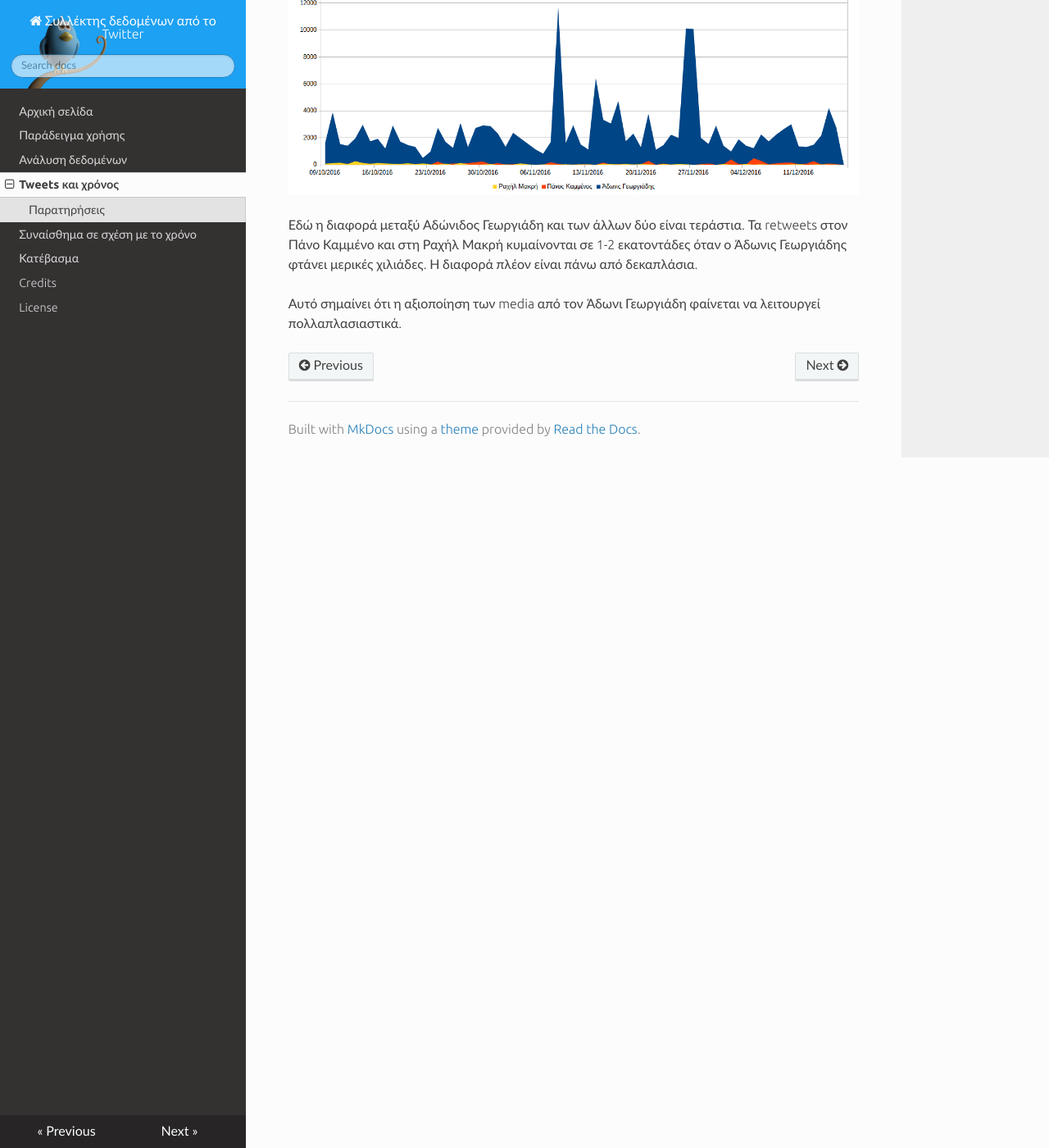
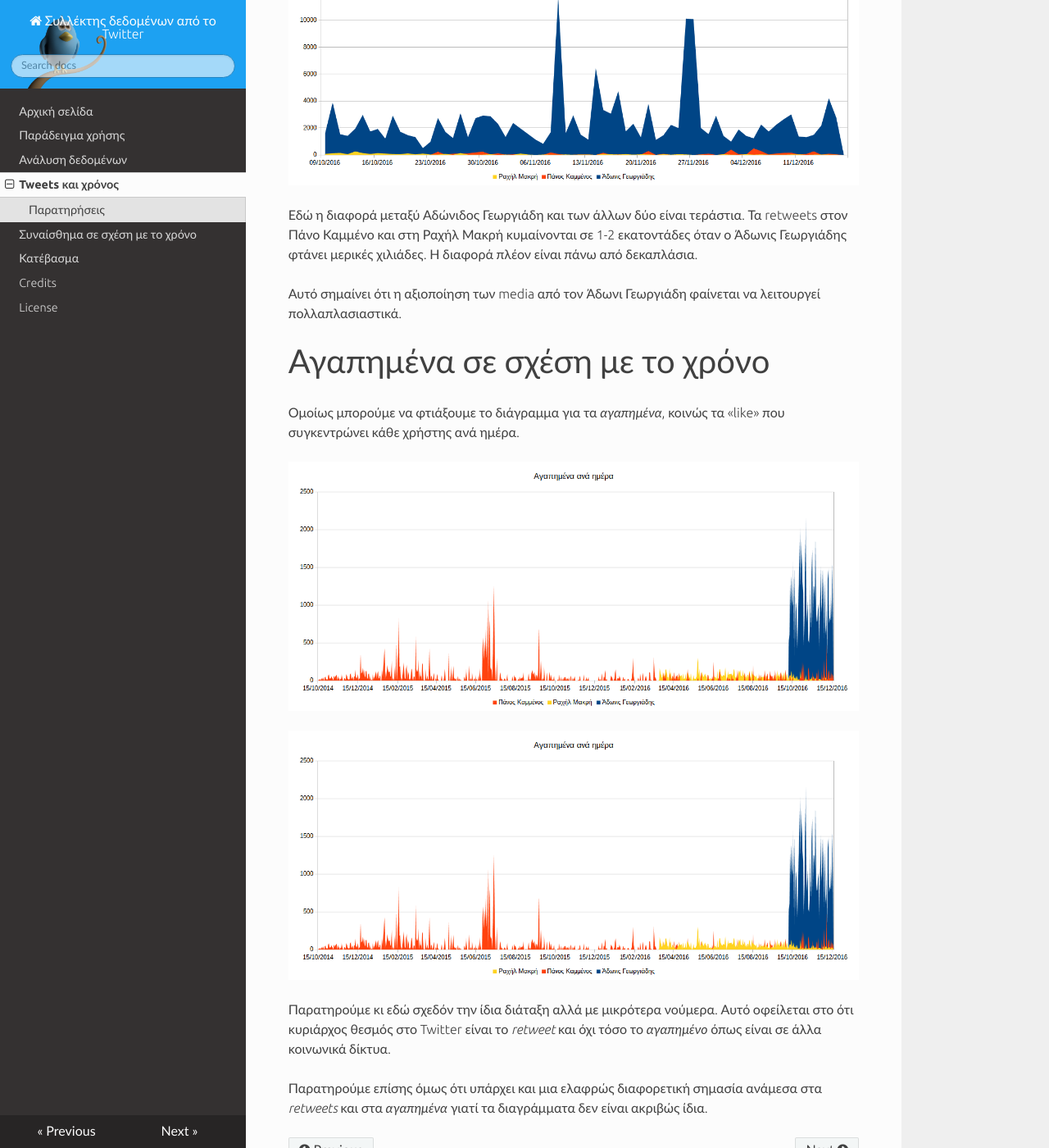
Before and after one commit to Protonotarios/get-tweets, an MkDocs documentation site: the page built from docs/Παράδειγμα/Tweets-και-χρόνος.md, in a window 1280 px wide and 1400 px high, scrolled down 2556 px. Shown: the whole window at 82% size. Built offline with MkDocs 1.6.1, drawn with Linux system fonts in a browser that asks for light colours; nearby versions of some CDN libraries; old or Windows-style settings are respelled for this version of MkDocs.

Commit message:
Προσθήκες

```diff
--- a/docs/Παράδειγμα/Tweets-και-χρόνος.md
+++ b/docs/Παράδειγμα/Tweets-και-χρόνος.md
@@ -35,7 +35,7 @@
 > Τα διαγράμματα μπορούν να βρεθούν στο αρχείο
 [final_tweets.ods](https://github.com/Protonotarios/get-tweets/blob/version02/docs/%CE%A0%CE%B1%CF%81%CE%AC%CE%B4%CE%B5%CE%B9%CE%B3%CE%BC%CE%B1/final_tweets.ods).
 
-## Παρατηρήσεις
+### Παρατηρήσεις
 
 Το πρώτο πράγμα που παρατηρούμε, που το γνωρίζαμε άλλωστε, είναι τεράστια διαφορά
 του Αδώνιδος Γεωργιάδη με τους άλλους δύο, οι οποίοι είναι λίγο πολύ στο ίδιο
@@ -73,3 +73,20 @@
 
 Αυτό σημαίνει ότι η αξιοποίηση των media από τον Άδωνι Γεωργιάδη φαίνεται να
 λειτουργεί πολλαπλασιαστικά.
+
+# Αγαπημένα σε σχέση με το χρόνο
+
+Ομοίως μπορούμε να φτιάξουμε το διάγραμμα για τα *αγαπημένα*, κοινώς τα «like»
+που συγκεντρώνει κάθε χρήστης ανά ημέρα.
+
+![στιγμιότυπο οθόνης από το Calc](αγαπημένα-ανά-ημέρα.png)
+
+![στιγμιότυπο οθόνης από το Calc](αγαπημένα-ανά-ημέρα-κοινή-περιοχή.png)
+
+Παρατηρούμε κι εδώ σχεδόν την ίδια διάταξη αλλά με μικρότερα νούμερα.
+Αυτό οφείλεται στο ότι κυριάρχος θεσμός στο Twitter είναι το *retweet*
+και όχι τόσο το *αγαπημένο* όπως είναι σε άλλα κοινωνικά δίκτυα.
+
+Παρατηρούμε επίσης όμως ότι υπάρχει και μια ελαφρώς διαφορετική σημασία
+ανάμεσα στα *retweets* και στα *αγαπημένα* γιατί τα διαγράμματα δεν είναι
+ακριβώς ίδια.
```
Also changed, not shown: docs/Παράδειγμα/retweets-ανά-ημέρα-κοινή-περιοχή.png, docs/Παράδειγμα/αγαπημένα-ανά-ημέρα-κοινή-περιοχή.png (added), docs/Παράδειγμα/αγαπημένα-ανά-ημέρα.png (added), 1 other file.
